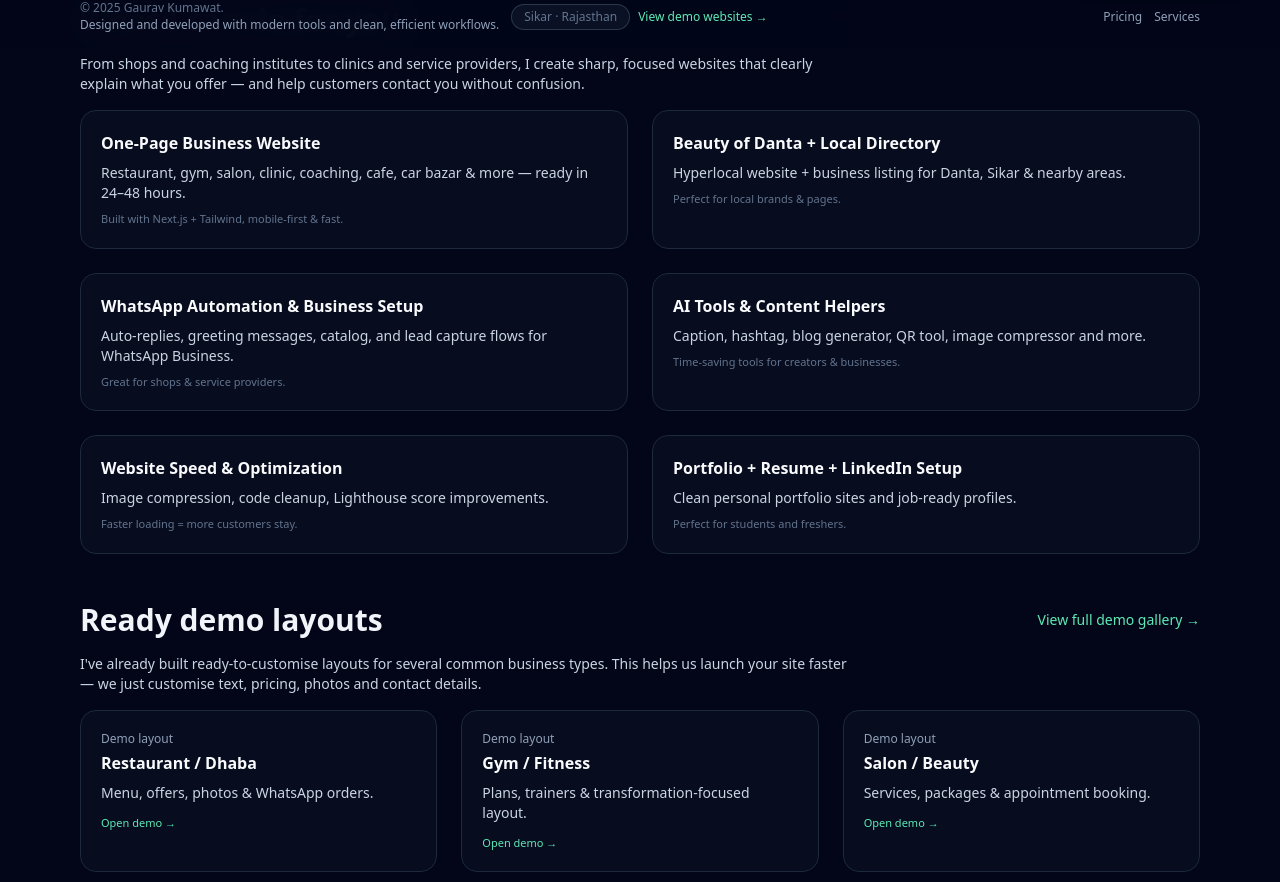
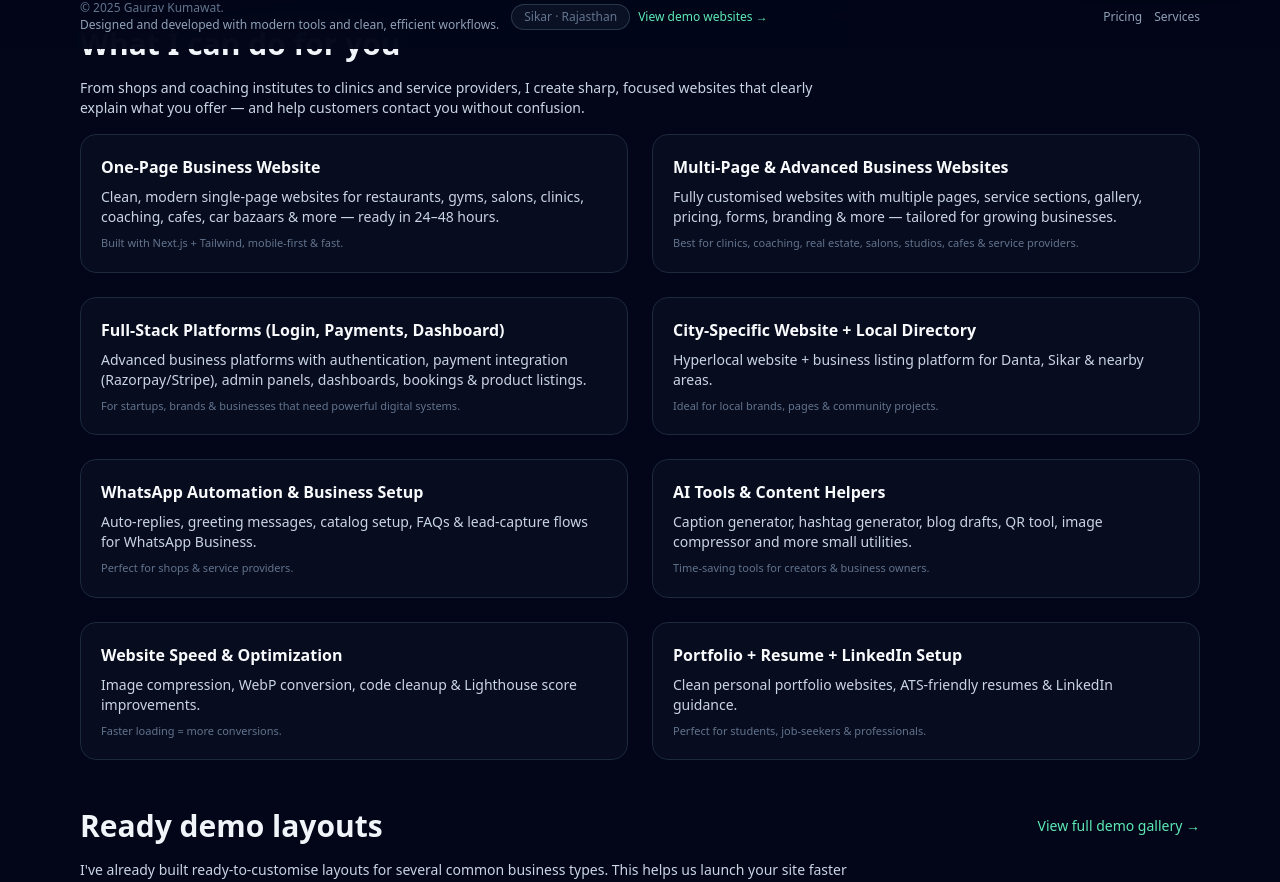
Before and after one commit to Gaurav786kumawat/web-agency, a Next.js app: page / in a window 1280 px wide. Shown: the part 751-1633 px from the top of the page. Built offline with nearby package versions, Linux system fonts and the light colour scheme.

Commit message:
Update page.js

```diff
--- a/src/app/page.js
+++ b/src/app/page.js
@@ -8,35 +8,46 @@ const WHATSAPP = "917878583600";
 const services = [
   {
     name: "One-Page Business Website",
-    desc: "Restaurant, gym, salon, clinic, coaching, cafe, car bazar & more — ready in 24–48 hours.",
+    desc: "Clean, modern single-page websites for restaurants, gyms, salons, clinics, coaching, cafes, car bazaars & more — ready in 24–48 hours.",
     note: "Built with Next.js + Tailwind, mobile-first & fast.",
   },
   {
-    name: "Beauty of Danta + Local Directory",
-    desc: "Hyperlocal website + business listing for Danta, Sikar & nearby areas.",
-    note: "Perfect for local brands & pages.",
+    name: "Multi-Page & Advanced Business Websites",
+    desc: "Fully customised websites with multiple pages, service sections, gallery, pricing, forms, branding & more — tailored for growing businesses.",
+    note: "Best for clinics, coaching, real estate, salons, studios, cafes & service providers.",
+  },
+  {
+    name: "Full-Stack Platforms (Login, Payments, Dashboard)",
+    desc: "Advanced business platforms with authentication, payment integration (Razorpay/Stripe), admin panels, dashboards, bookings & product listings.",
+    note: "For startups, brands & businesses that need powerful digital systems.",
+  },
+  {
+    name: "City-Specific Website + Local Directory",
+    desc: "Hyperlocal website + business listing platform for Danta, Sikar & nearby areas.",
+    note: "Ideal for local brands, pages & community projects.",
   },
   {
     name: "WhatsApp Automation & Business Setup",
-    desc: "Auto-replies, greeting messages, catalog, and lead capture flows for WhatsApp Business.",
-    note: "Great for shops & service providers.",
+    desc: "Auto-replies, greeting messages, catalog setup, FAQs & lead-capture flows for WhatsApp Business.",
+    note: "Perfect for shops & service providers.",
   },
   {
     name: "AI Tools & Content Helpers",
-    desc: "Caption, hashtag, blog generator, QR tool, image compressor and more.",
-    note: "Time-saving tools for creators & businesses.",
+    desc: "Caption generator, hashtag generator, blog drafts, QR tool, image compressor and more small utilities.",
+    note: "Time-saving tools for creators & business owners.",
   },
   {
     name: "Website Speed & Optimization",
-    desc: "Image compression, code cleanup, Lighthouse score improvements.",
-    note: "Faster loading = more customers stay.",
+    desc: "Image compression, WebP conversion, code cleanup & Lighthouse score improvements.",
+    note: "Faster loading = more conversions.",
   },
   {
     name: "Portfolio + Resume + LinkedIn Setup",
-    desc: "Clean personal portfolio sites and job-ready profiles.",
-    note: "Perfect for students and freshers.",
+    desc: "Clean personal portfolio websites, ATS-friendly resumes & LinkedIn guidance.",
+    note: "Perfect for students, job-seekers & professionals.",
   },
 ];
+
 
 const pricing = [
   {
@@ -153,9 +164,7 @@ export default function HomePage() {
           for local businesses, creators & startups.
         </h1>
         <p className="text-sm md:text-base text-slate-300 max-w-2xl">
-          Based in Danta, Sikar (Rajasthan). I use modern tech and AI assistance
-          to ship 1-page business websites, WhatsApp setups and small tools
-          quickly — so you can focus on running your work, not learning tech.
+          Based in Danta, Sikar (Rajasthan). Using modern tools and AI assistance, I deliver everything from simple one-page business websites to complex multi-page setups with payments, login systems and dashboards — all built fast, clean and tailored to your needs.
         </p>
 
         <div className="flex flex-wrap gap-4">
```
